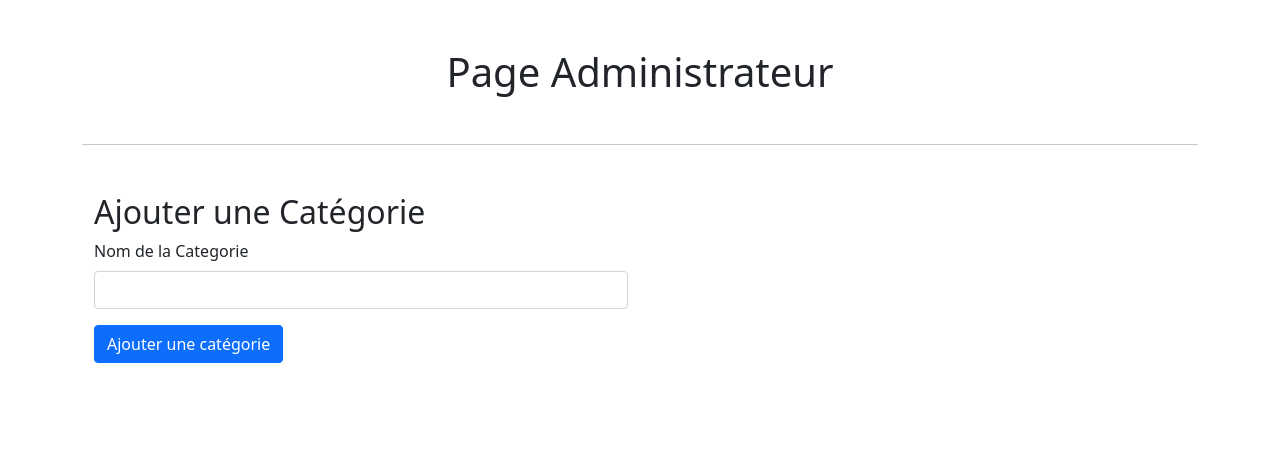
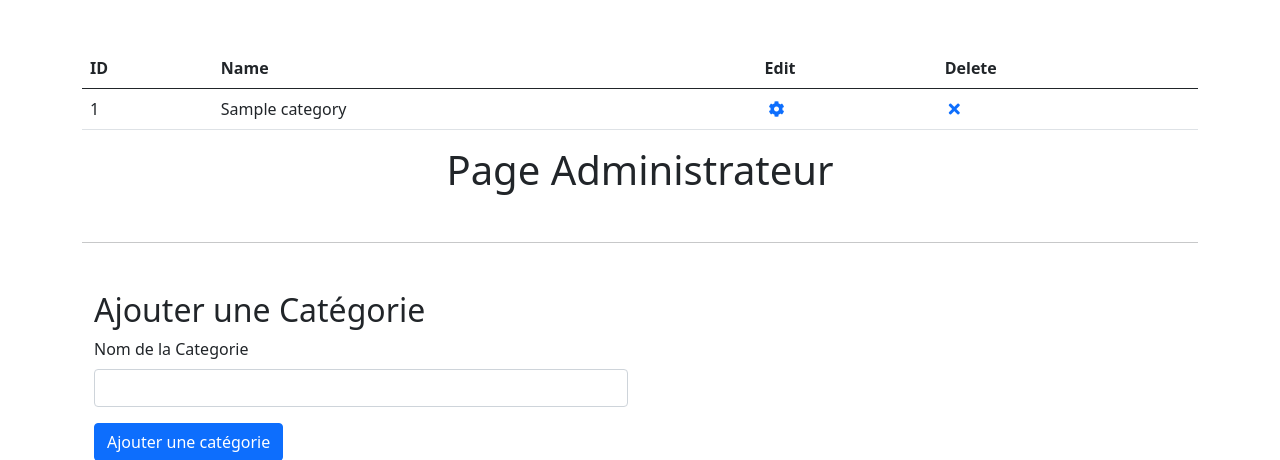
Before and after one commit to PierreD59/tp_myforum, a PHP site: page /index.php?page=admin in a window 1280 px wide. Shown: the part 80-540 px from the top of the page. Run offline with PHP 8.4, Linux system fonts and the light colour scheme; tables that the repository leaves empty or names only in its code hold one stand-in row (values such as "Sample post"); some libraries are stand-ins or nearby versions.

Commit message:
Categories can be deleted, if a category is deleted, related articles and comments are deleted

```diff
--- a/pages/admin.content.php
+++ b/pages/admin.content.php
@@ -18,6 +18,29 @@ if (isset($_POST['categorySubmit'])) {
 ?>
 <div class="home">
     <div class="container my-5">
+        <table class="table">
+            <thead>
+                <tr>
+                <th scope="col">ID</th>
+                <th scope="col">Name</th>
+                <th scope="col">Edit</th>
+                <th scope="col">Delete</th>
+                </tr>
+            </thead>
+            <tbody>
+                <?php $query = $database->query('SELECT * FROM `categorys`');
+                while (($data = $query->fetch())) { ?>
+                <tr>
+                    <td><?= $data['id']; ?></td>
+                    <td><?= $data['name']; ?></td>
+                    <td><a href="?page=edit&id=<?= $data['id']; ?>"><i class="fas fa-cog p-1"></i></a></td>
+                    <td><a href="?page=delete&id=<?= $data['id']; ?>"><i class="fas fa-times p-1"></i></a></td>
+                </tr>
+
+                <?php } ?>
+            </tbody>
+        </table>
+
         <h1 class="text-center">Page Administrateur</h1>
         <hr class="my-5">
         <div class="row m-0 p-0">
```
